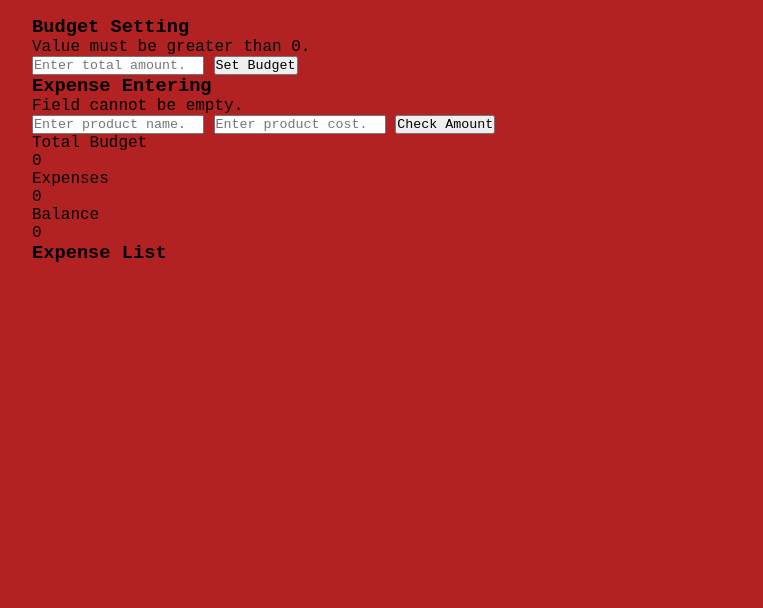
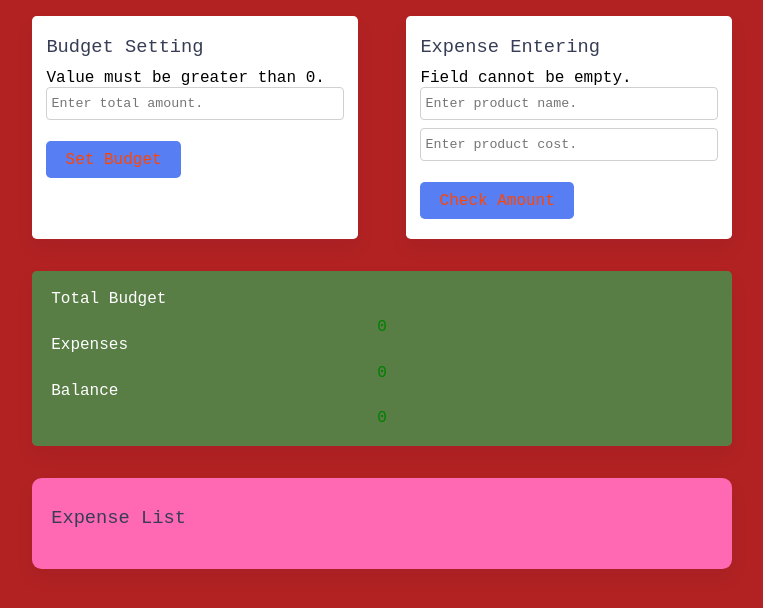
Before and after one commit to MadhanM123/BudgetSite, a plain HTML site: page index.html in a window 1280 px wide. Shown: the whole page, without its empty margins (258-1021 px from the left). Drawn offline with Linux system fonts and the light colour scheme.

Commit message:
styles done

```diff
--- a/index.html
+++ b/index.html
@@ -20,7 +20,7 @@
                         id = "total-amt"
                         placeholder = "Enter total amount."
                     />
-                    <button class = "Submit" id = "total-submit-btn">Set Budget</button>
+                    <button class = "submit" id = "total-submit-btn">Set Budget</button>
                 </div>
 
                 <div class = "user-expense-container">
@@ -39,7 +39,7 @@
                         id = "user-cost"
                         placeholder = "Enter product cost."
                     />
-                    <button class = "Submit" id = "check-amt">Check Amount</button>
+                    <button class = "submit" id = "check-amt">Check Amount</button>
                 </div>
             </div>
             <div class = "output-container">
@@ -57,7 +57,7 @@
                 </div>
             </div>
         </div>
-        <div class = "List">
+        <div class = "list">
             <h3>Expense List</h3>
             <div class = "list-container" id = "list"></div>
         </div>
--- a/styles.css
+++ b/styles.css
@@ -19,3 +19,149 @@ body{
 .container{
     width: 100%;
 }
+
+.mini-container{
+    width: 100%;
+    display: grid;
+    grid-template-columns: 1fr 1fr;
+    gap: 3em;
+}
+
+.flex{
+    display: flex;
+    align-items: center;
+}
+
+.flex-space{
+    display: flex;
+    justify-content: space-between;
+    align-items: center;
+}
+
+.wrapper h3{
+    color: #363d55;
+    font-weight: 500;
+    margin-bottom: 0.6em;
+}
+
+.container input{
+    display: block;
+    width: 100%;
+    padding: 0.6em 0.3em;
+    border: 1px solid #d0d0d0;
+    border-radius: 0.3em;
+    color: #414a67;
+    outline: none;
+    font-weight: 400;
+    margin-bottom: 0.6em;
+}
+
+.container input:focus{
+    border-color: purple;
+}
+
+.total-amt-container, .user-expense-container{
+    background-color: #fff;
+    padding: 1.25em 0.9em;
+    border-radius: 0.3em;
+    box-shadow: 0 0.6em 1.2em rgba(28, 0, 80, 0.06);
+}
+
+.output-container{
+    background-color: #587e45;
+    color: #fff;
+    border-radius: 0.3em;
+    box-shadow: 0 0.6em 1.2em rgba(28, 0, 80, 0.06);
+    margin: 2em 0;
+    padding: 1.2em;
+}
+
+.output-container p{
+    font-weight: 500;
+    margin-bottom: 0.6em;
+}
+
+.output-container span{
+    display: block;
+    text-align: center;
+    font-weight: 400;
+    color: green;
+}
+
+.submit{
+    font-size: 1em;
+    margin-top: 0.8em;
+    background-color: #587ef4;
+    border: none;
+    outline: none;
+    color: orangered;
+    padding: 0.6em 1.2em;
+    border-radius: 0.3em;
+    cursor: pointer;
+}
+
+.list{
+    background-color: hotpink;
+    padding: 1.8em 1.2em;
+    box-shadow: 0 0.6em 1.2em rgba(28, 0, 80, 0.06);
+    border-radius: 0.6em;
+}
+
+.sublist-content{
+    width: 100%;
+    border-left: 0.3em solid #587ef4;
+    margin-bottom: 0.6em;
+    padding: 0.5em 1em;
+    display: grid;
+    grid-template-columns: 3fr 2fr 1fr 1fr;
+}
+
+.product{
+    font-weight: 500;
+    color: #363d55;
+}
+
+.amount {
+    color: #414a67;
+    margin-left: 20%;
+}
+
+.icons-container{
+    width: 5em;
+    margin: 1.2em;
+    align-items: center;
+}
+
+.prod-title{
+    margin-bottom: 1em;
+}
+
+.hide{
+    display: none;
+}
+
+.error{
+    color: yellow;
+}
+
+.edit{
+    margin-left: auto;
+}
+
+.edit, .delete{
+    background: transparent;
+    cursor: pointer;
+    margin-right: 1.5em;
+    border: none;
+    color: #587ef4;
+}
+
+@media screen and (max-width: 600px){
+    .wrapper{
+        font-size: 14px;
+    }
+    .sub-container{
+        grid-template-columns: 1 fr;
+        gap: 1em;
+    }
+}
```
